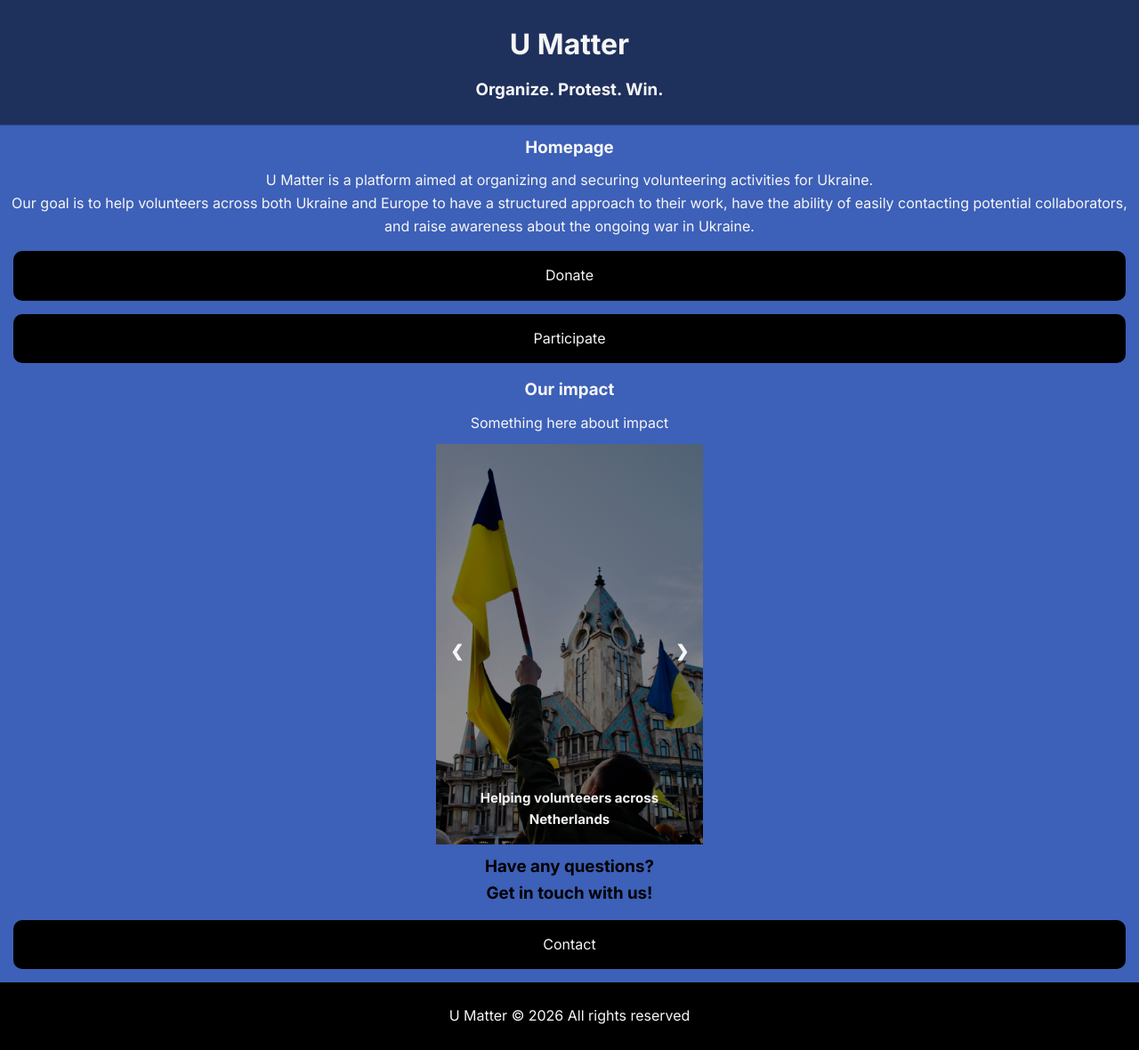
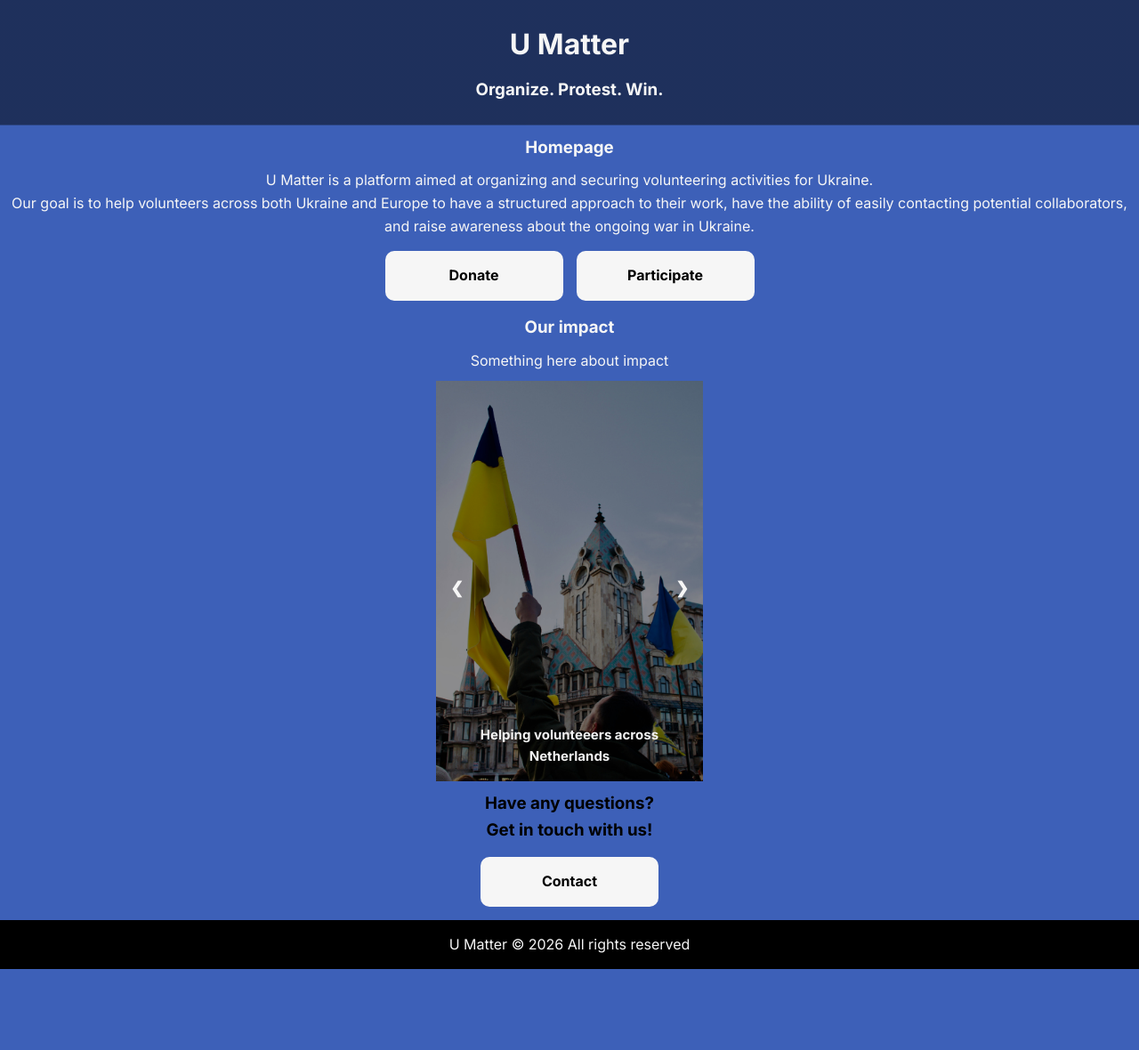
Before and after one commit to Andrew273-max/U-Matter, a PHP site: page / in a window 1280 px wide. Shown: the part 111-1291 px from the top of the page at 89% size. After the commit the page ends 1200 px from the top, so only its background shows below. Run offline with PHP 8.4, Linux system fonts and the light colour scheme.

Commit message:
Changed colour and size of the buttons

```diff
--- a/v1/styles.css
+++ b/v1/styles.css
@@ -113,7 +113,7 @@ header {
 /* footer */
 footer {
     background-color:black;
-    padding: 15px;
+    padding: 5px;
     color: #f6f6f6;
 }
 
@@ -252,17 +252,24 @@ textarea {
   color: black;
 }
 
+.btn {
+  display: flex;
+  justify-content: center;
+  gap: 15px;
+  margin: 15px;
+}
+
 .btn a, .account {
   padding: 15px;
-  margin: 15px;
-  display: flex;
-  justify-content: center;
-  align-items: center;
-  background-color: black;
-  color: #f6f6f6;
+  background-color: #f6f6f6;
+  color: black;
+  font-weight: bold;
   border-radius: 10px;
   text-decoration: none;
   cursor: pointer;
+  width: 200px;
+  text-align: center;
+  display: inline-block;
 }
 
 .form-message {
@@ -304,10 +311,11 @@ textarea {
 
 .message {
   justify-self: center;
+  text-decoration: none;
   background-color: black;
   color: #f6f6f6;
-  padding: 15px;
-  width: 100%;
+  padding: 10px;
+  width: 50%;
   border-radius: 10px;
   cursor: pointer;
   font-family: Inter;
@@ -324,11 +332,19 @@ textarea {
 }
 
 .pic  {
-  width: 40%;
-  padding: 1px;
-  background-color: white;
+  width: 100px;
+  height: 100px;;
+  overflow: hidden;
+  justify-self: center;
+  border-radius: 100%;
+  border: 1px solid white;
 }
 
+.pic img {
+  width: 100%;
+  height: 100%;
+  object-fit: cover;
+}
 
 /*specific styles*/
 .fund-event-info h2, .fund-event-info p {
```
